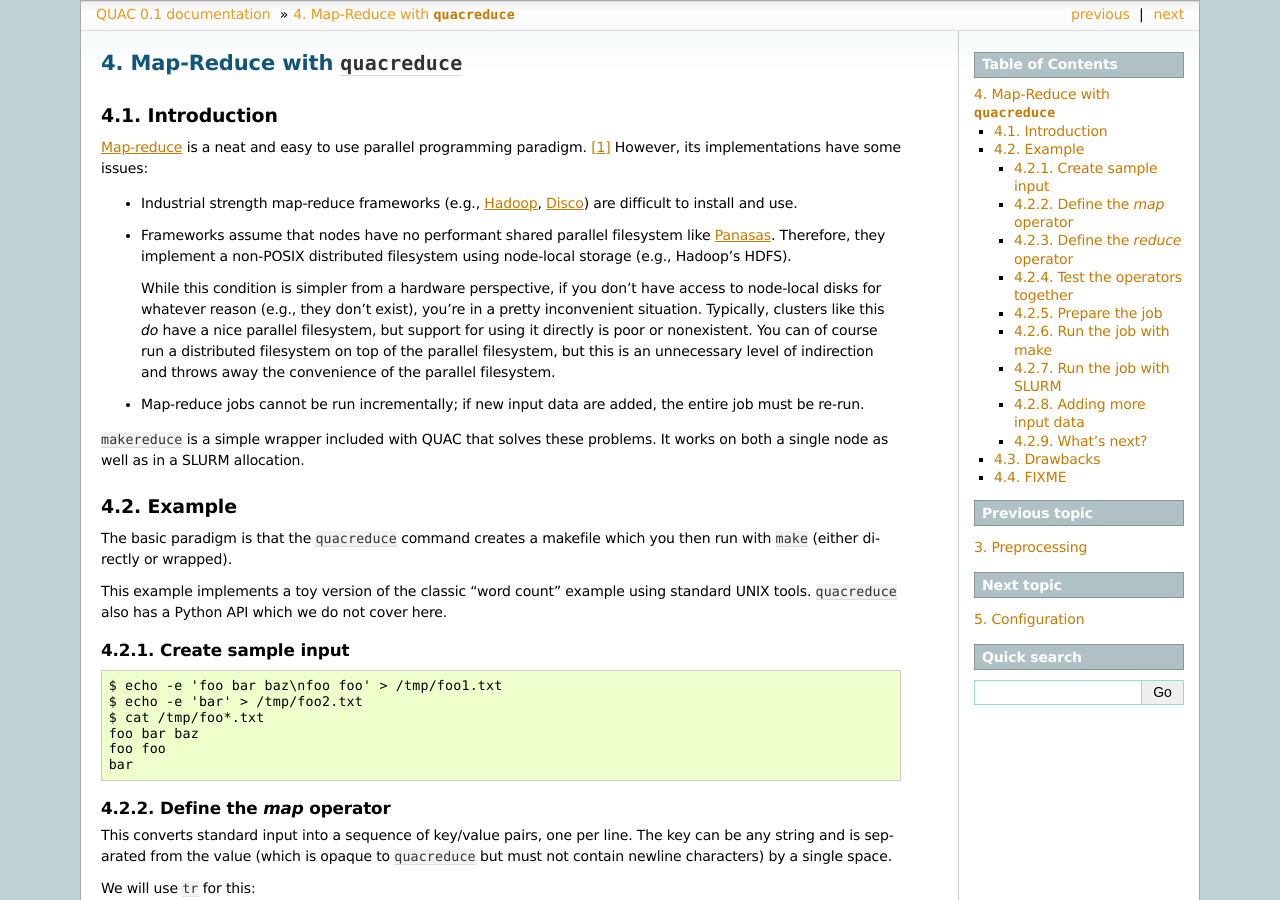
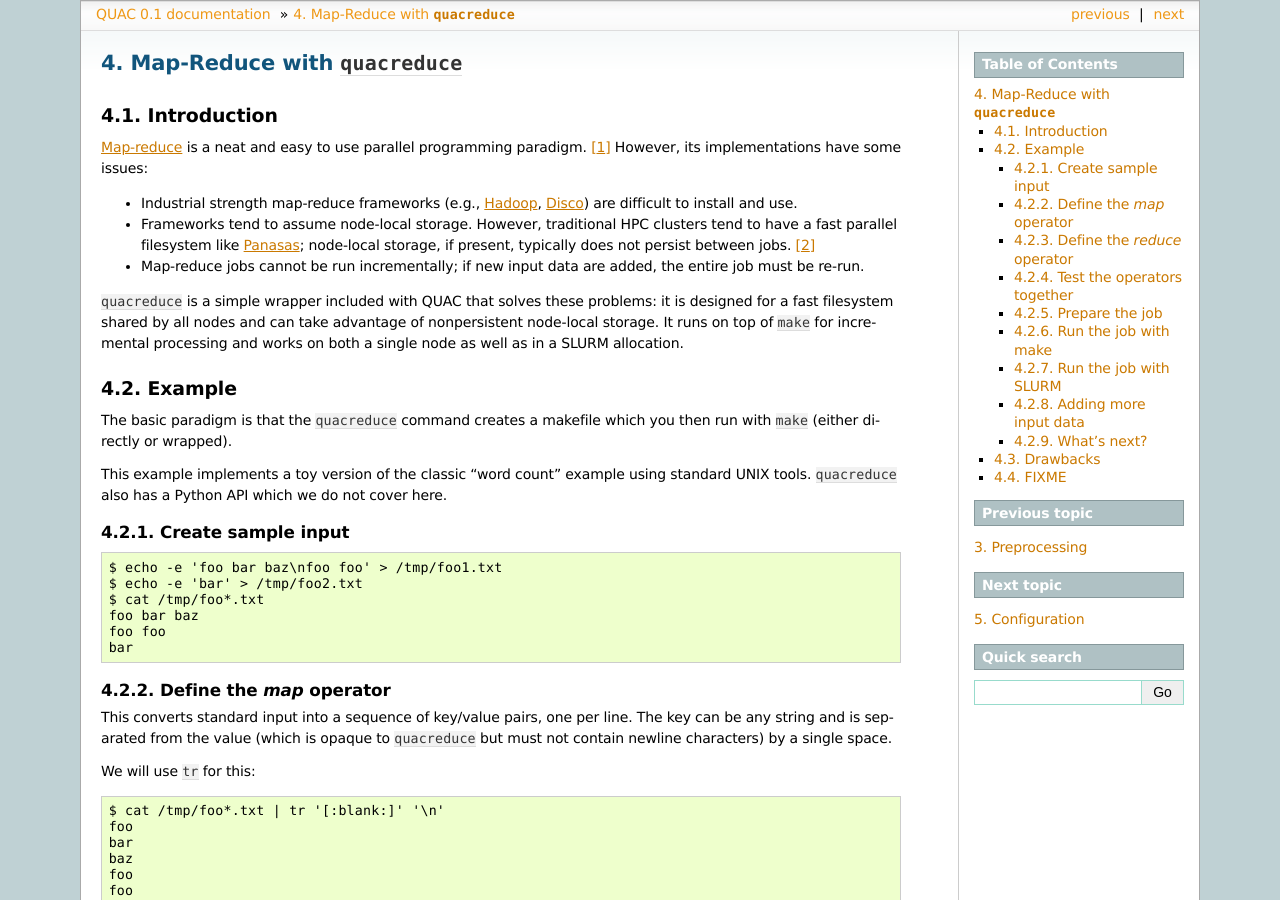
Before and after one commit to reidpr/quac, a Sphinx documentation site: the page built from sphinx/map_reduce.rst, in a window 1280 px wide and 900 px high. Built offline with Sphinx 7.4.7, drawn with Linux system fonts in a browser that asks for light colours; formulas are drawn with MathJax 3; some of the changed text lies outside the part shown.

Commit message:
Improve discussion of filesystems.

```diff
--- a/sphinx/map_reduce.rst
+++ b/sphinx/map_reduce.rst
@@ -12,25 +12,19 @@ issues:
   <http://en.wikipedia.org/wiki/Apache_Hadoop>`_, `Disco
   <http://discoproject.org/>`_) are difficult to install and use.
 
-- Frameworks assume that nodes have no performant shared parallel filesystem
-  like `Panasas <http://www.panasas.com/products/panfs>`_. Therefore, they
-  implement a non-POSIX distributed filesystem using node-local storage (e.g.,
-  Hadoop's HDFS).
-
-  While this condition is simpler from a hardware perspective, if you don't
-  have access to node-local disks for whatever reason (e.g., they don't
-  exist), you're in a pretty inconvenient situation. Typically, clusters like
-  this *do* have a nice parallel filesystem, but support for using it directly
-  is poor or nonexistent. You can of course run a distributed filesystem on
-  top of the parallel filesystem, but this is an unnecessary level of
-  indirection and throws away the convenience of the parallel filesystem.
+- Frameworks tend to assume node-local storage. However, traditional HPC
+  clusters tend to have a fast parallel filesystem like `Panasas
+  <http://www.panasas.com/products/panfs>`_; node-local storage, if present,
+  typically does not persist between jobs. [#]_
 
 - Map-reduce jobs cannot be run incrementally; if new input data are added,
   the entire job must be re-run.
 
-``makereduce`` is a simple wrapper included with QUAC that solves these
-problems. It works on both a single node as well as in a SLURM allocation.
-
+``quacreduce`` is a simple wrapper included with QUAC that solves these
+problems: it is designed for a fast filesystem shared by all nodes and can
+take advantage of nonpersistent node-local storage. It runs on top of ``make``
+for incremental processing and works on both a single node as well as in a
+SLURM allocation.
 
 Example
 =======
@@ -285,3 +279,7 @@ FIXME
 
 .. [#] I know that it's usually spelled MapReduce, but I think InterCapping is
        stupid.
+
+.. [#] This is because (a) it's difficult to ensure that a new job is assigned
+       exactly the same set of nodes as a previous job and/or (b) node-local
+       storage is explicitly wiped between jobs.
```
